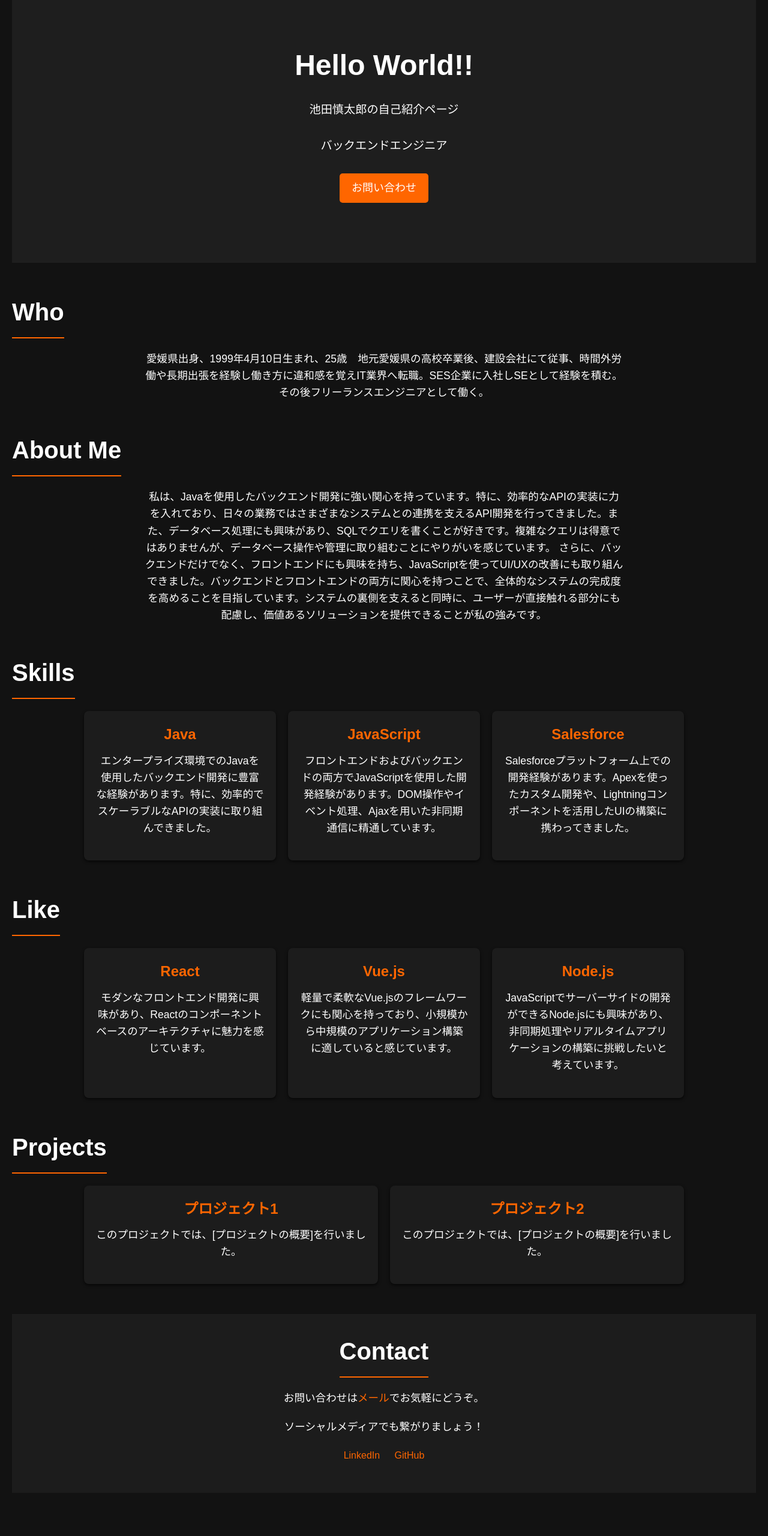
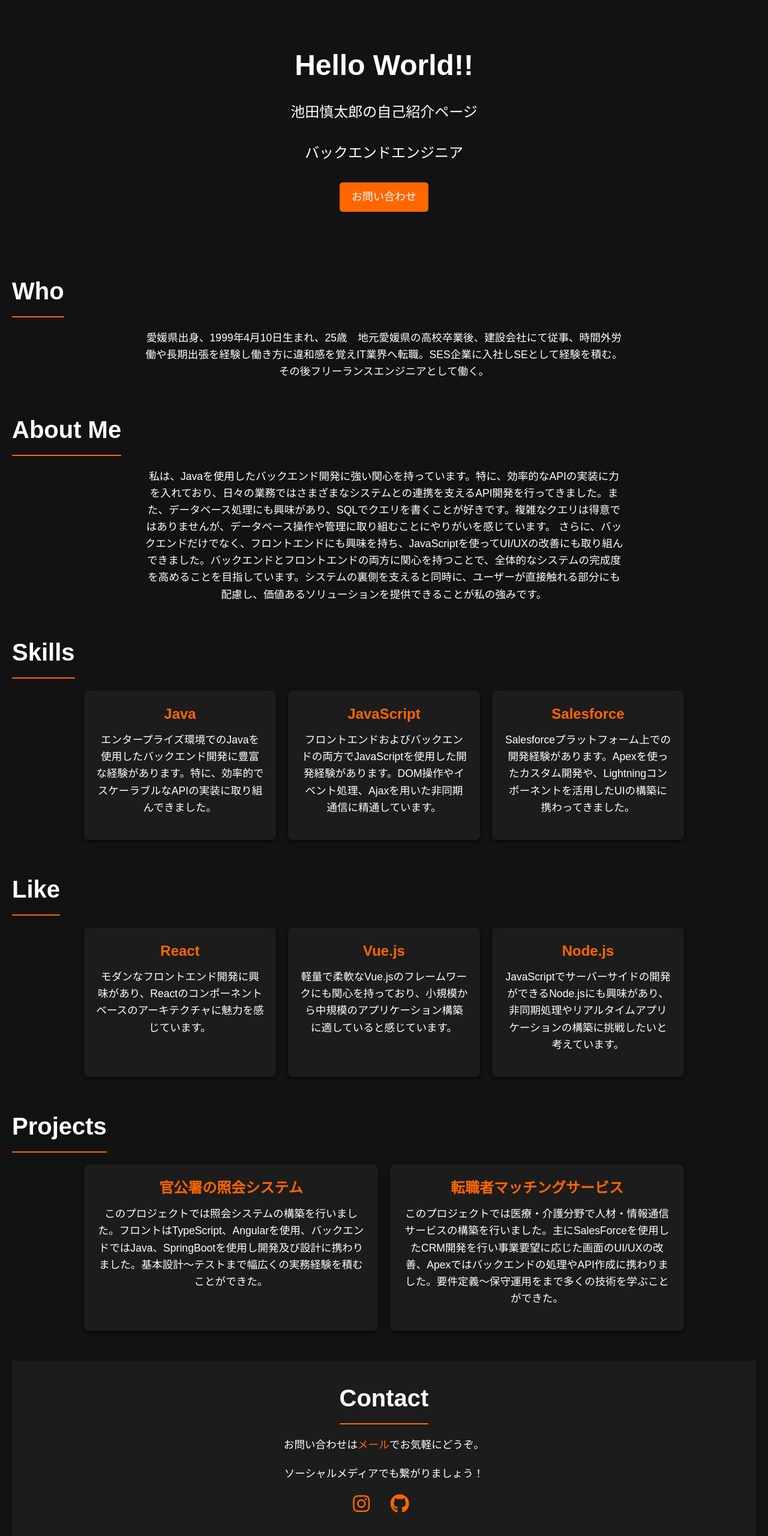
Before and after one commit to ikeshi13/selfIntroductionLp, a plain HTML site: page index.html in a window 1280 px wide. Shown: the part 98-2658 px from the top of the page at 60% size. Before the commit the page ends 2586 px from the top, so only its background shows below. Drawn offline with Linux system fonts and the light colour scheme.

Commit message:
追加修正

```diff
--- a/index.html
+++ b/index.html
@@ -5,6 +5,7 @@
     <meta name="viewporßt" content="width=device-width, initial-scale=1.0" />
     <title>selfintroduction</title>
     <link rel="stylesheet" href="styles.css" />
+    <link rel="stylesheet" href="https://cdnjs.cloudflare.com/ajax/libs/font-awesome/6.0.0-beta3/css/all.min.css" />
   </head>
   <body>
     <header>
@@ -75,24 +76,29 @@
       <h2 class="slide-in">Projects</h2>
       <div class="projects-grid">
         <div class="project-item fade-in">
-          <h3>プロジェクト1</h3>
-          <p>このプロジェクトでは、[プロジェクトの概要]を行いました。</p>
+          <h3>官公署の照会システム</h3>
+          <p>このプロジェクトでは照会システムの構築を行いました。フロントはTypeScript、Angularを使用、バックエンドではJava、SpringBootを使用し開発及び設計に携わりました。基本設計〜テストまで幅広くの実務経験を積むことができた。</p>
         </div>
         <div class="project-item fade-in">
-          <h3>プロジェクト2</h3>
-          <p>このプロジェクトでは、[プロジェクトの概要]を行いました。</p>
+          <h3>転職者マッチングサービス</h3>
+          <p>このプロジェクトでは医療・介護分野で人材・情報通信サービスの構築を行いました。主にSalesForceを使用したCRM開発を行い事業要望に応じた画面のUI/UXの改善、Apexではバックエンドの処理やAPI作成に携わりました。要件定義〜保守運用をまで多くの技術を学ぶことができた。</p>
         </div>
-        <!-- 他のプロジェクトもここに追加 -->
       </div>
     </section>
 
     <footer id="contact">
       <h2 class="slide-in">Contact</h2>
-      <p class="fade-in">お問い合わせは<a href="mailto:your-email@example.com">メール</a>でお気軽にどうぞ。</p>
+      <p class="fade-in">お問い合わせは<a href="mailto:ikeshin0016@gmail.com">メール</a>でお気軽にどうぞ。</p>
       <p class="fade-in">ソーシャルメディアでも繋がりましょう！</p>
       <ul>
-        <li><a href="https://linkedin.com/in/yourprofile" target="_blank">LinkedIn</a></li>
-        <li><a href="https://github.com/ikeshi13" target="_blank">GitHub</a></li>
+        <!-- Instagramへのアイコンリンク -->
+        <li>
+          <a href="https://instagram.com/yourprofile" target="_blank"><i class="fab fa-instagram icon"></i></a>
+        </li>
+        <!-- GitHubへのアイコンリンク -->
+        <li>
+          <a href="https://github.com/ikeshi13" target="_blank"><i class="fab fa-github icon"></i></a>
+        </li>
       </ul>
     </footer>
 
--- a/styles.css
+++ b/styles.css
@@ -40,11 +40,9 @@ nav ul li a:hover {
 
 /* ヒーローセクション */
 .hero {
-  background-color: #1e1e1e;
-  color: #fff;
-  text-align: center;
-  padding: 100px 0;
-  margin-bottom: 50px;
+  color: rgb(255, 255, 255); /* テキストの色を白に */
+  text-align: center; /* テキストを中央揃え */
+  padding: 100px 20px; /* コンテナに余白を追加 */
 }
 
 .hero h1 {
@@ -53,7 +51,7 @@ nav ul li a:hover {
 }
 
 .hero p {
-  font-size: 1.2em;
+  font-size: 1.5em;
   margin-bottom: 30px;
 }
 
@@ -195,3 +193,9 @@ footer ul li a:hover {
   opacity: 1;
   transform: translateX(0);
 }
+
+/* アイコンのスタイルを設定 */
+.icon {
+  font-size: 2em;
+  margin-right: 10px;
+}
```
